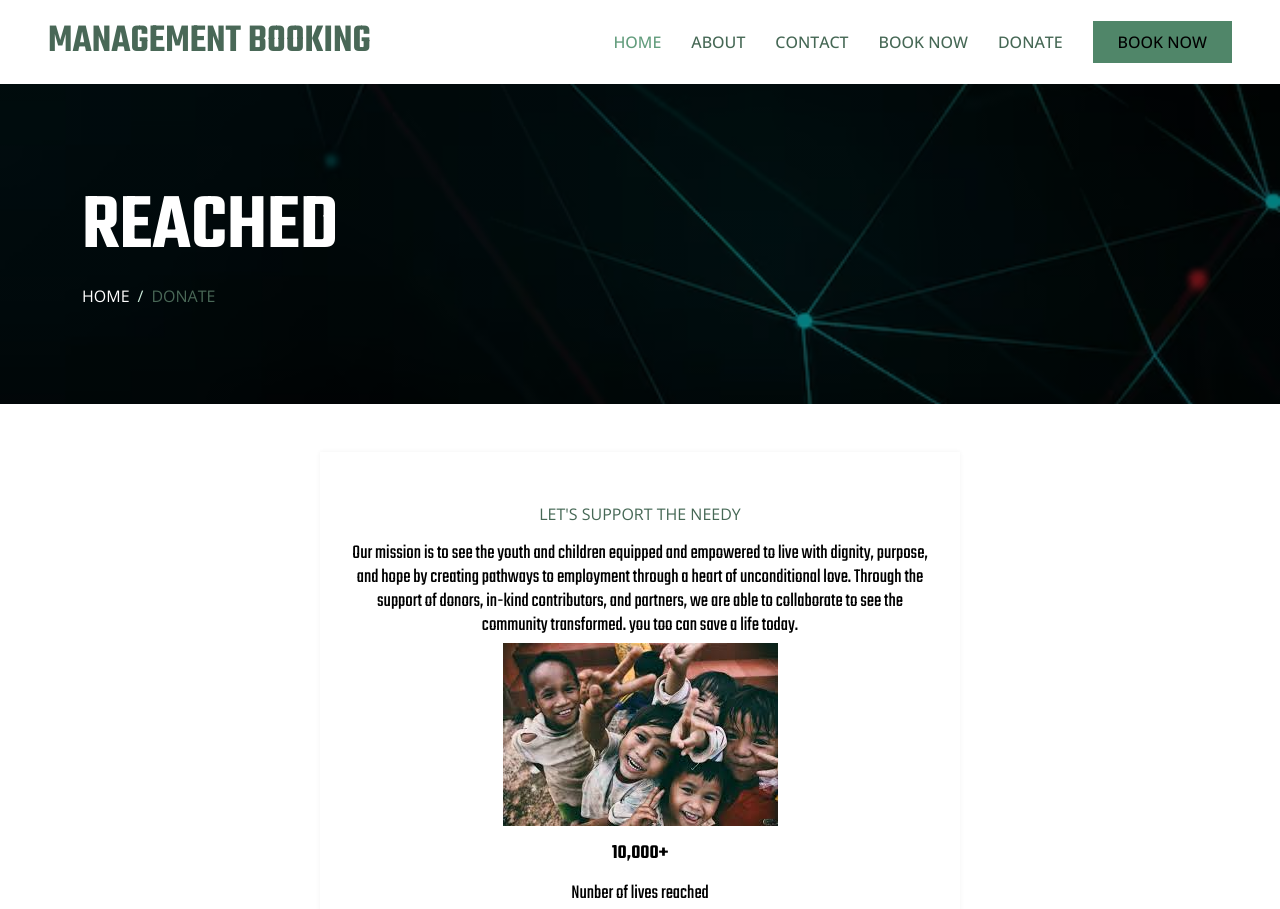
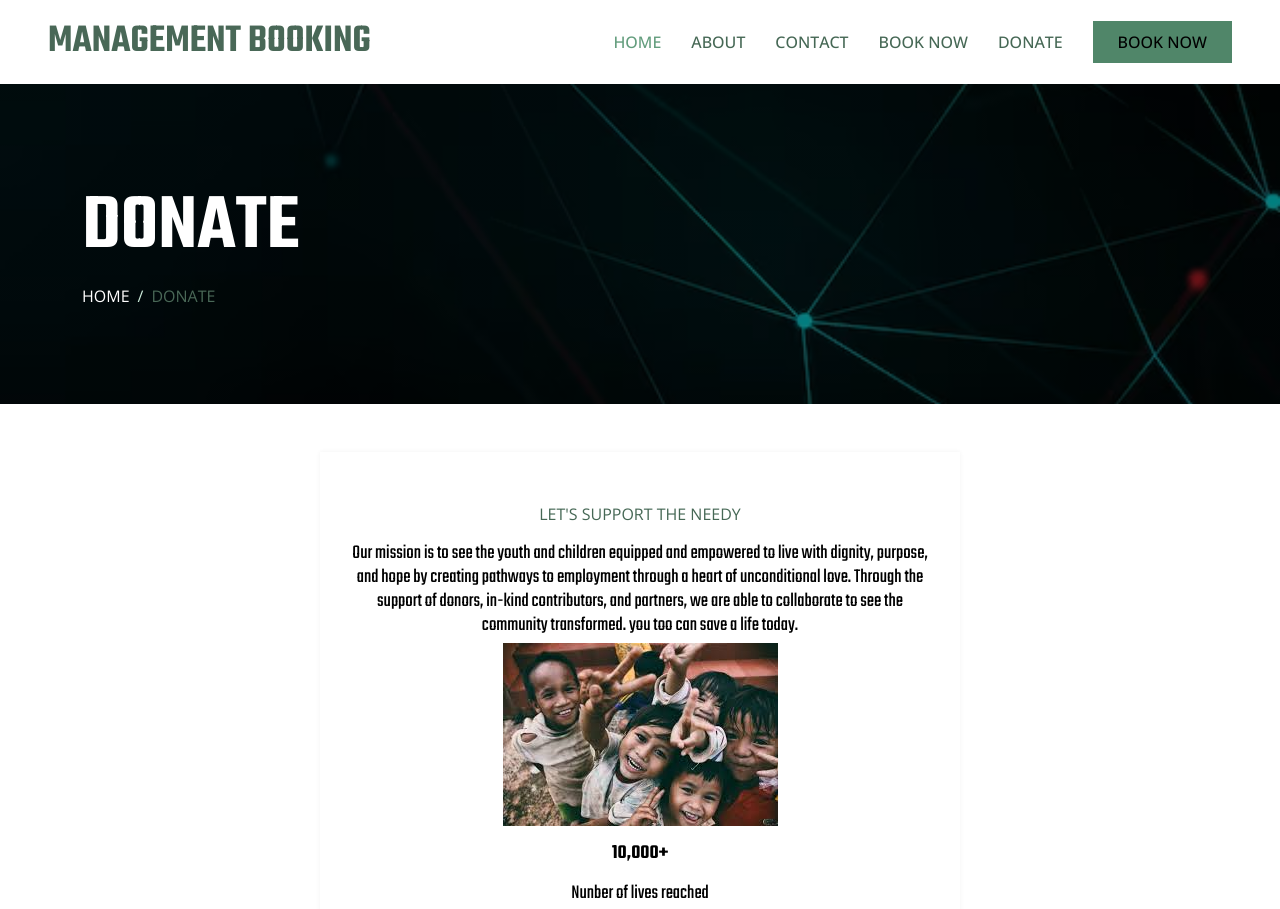
Before and after one commit to ohi0abcodm/myman, a plain HTML site: page donate.html in a window 1280 px wide. Shown: the top 909 px of the page. Drawn offline with nearby package versions, Linux system fonts and the light colour scheme.

Commit message:
Update donate.html

```diff
--- a/donate.html
+++ b/donate.html
@@ -58,7 +58,7 @@
     <!-- Page Header Start -->
     <div class="container-fluid page-header py-5 mb-5 wow fadeIn" data-wow-delay="0.1s">
         <div class="container py-5">
-            <h1 class="display-1 text-white animated slideInDown">REACHED</h1>
+            <h1 class="display-1 text-white animated slideInDown">DONATE</h1>
             <nav aria-label="breadcrumb animated slideInDown">
                 <ol class="breadcrumb text-uppercase mb-0">
                     <li class="breadcrumb-item"><a class="text-white" href="index.html">Home</a></li>
```
